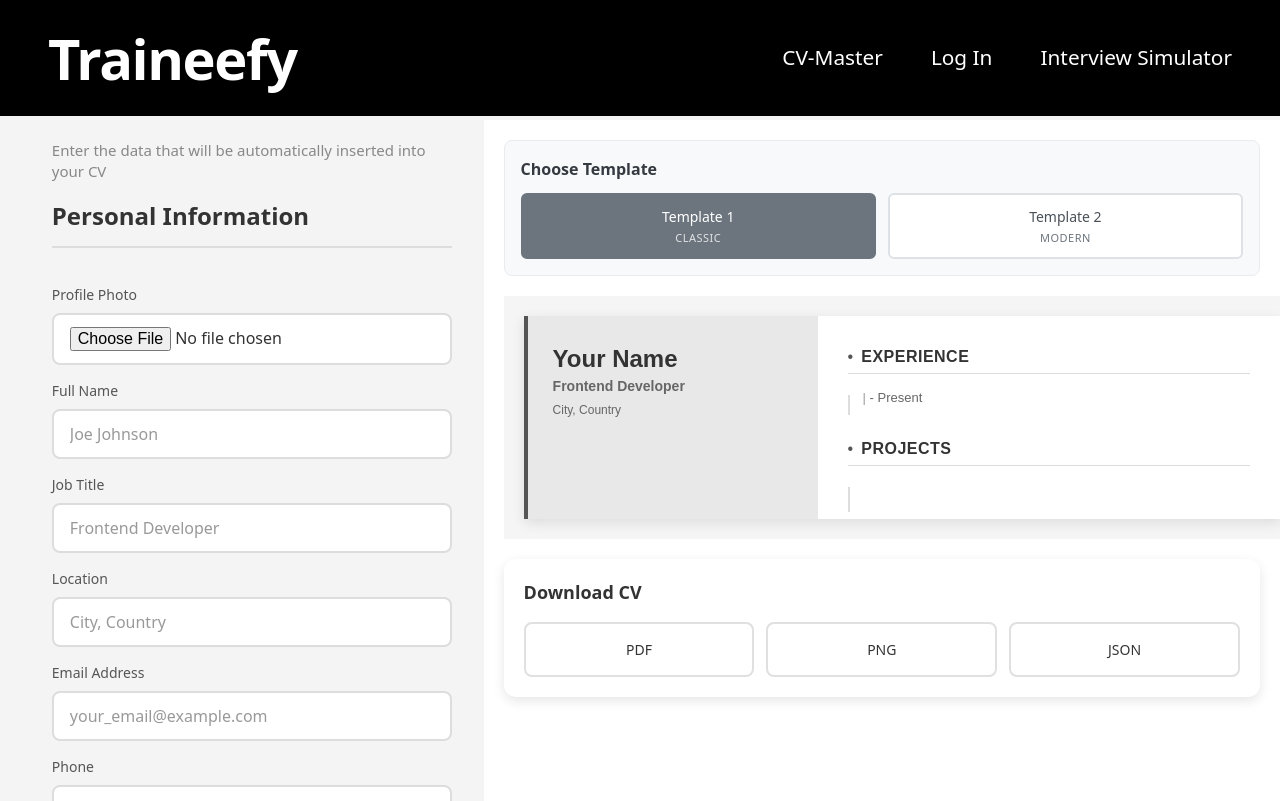
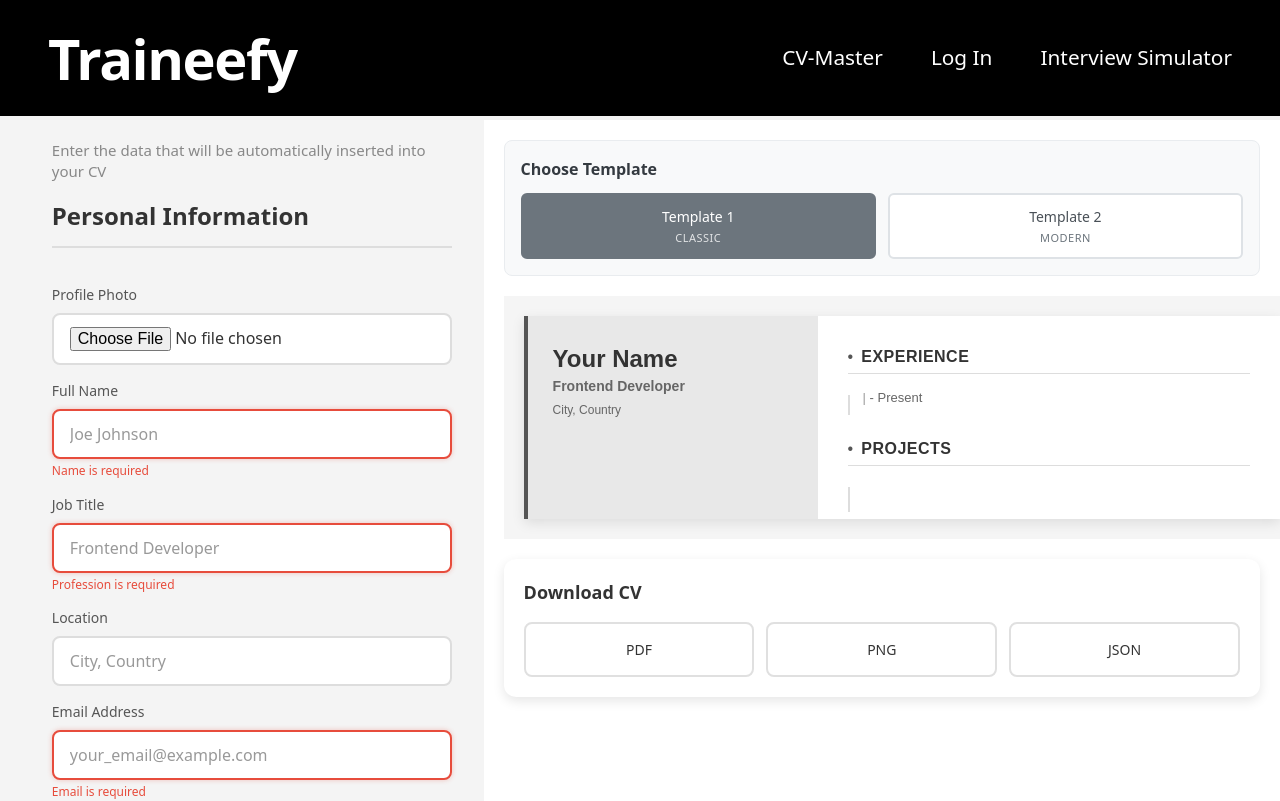
Before and after one commit to AnnKuts/NuHz-hackathon, a React (Vite) app in the folder frontend/: page /master-cv in a window 1280 px wide. Shown: the top 801 px of the page. Built offline with nearby package versions, Linux system fonts and the light colour scheme.

Commit message:
add: data validation

```diff
--- a/frontend/src/components/ExportButtons/ExportButtons.tsx
+++ b/frontend/src/components/ExportButtons/ExportButtons.tsx
@@ -2,6 +2,7 @@ import React, { useState } from 'react';
 import { CVExporter } from '../../utils/cvExport';
 import type { ExportButtonsProps, ExportOptions } from '../../types/forms';
 import { EXPORT_BUTTONS_CONFIG, EXPORT_MESSAGES } from '../../constants/exportButtons';
+import { validateCV } from '../../utils/validation';
 import './ExportButtons.scss';
 
 export const ExportButtons: React.FC<ExportButtonsProps> = ({
@@ -14,6 +15,12 @@ export const ExportButtons: React.FC<ExportButtonsProps> = ({
   const handleExport = async (format: ExportOptions['format']) => {
     if (!previewRef.current) {
       alert(EXPORT_MESSAGES.ELEMENT_NOT_FOUND);
+      return;
+    }
+
+    const validation = validateCV(cvData);
+    if (!validation.isValid) {
+      alert(`Form validation errors:\n${validation.errors.map(e => e.message).join('\n')}`);
       return;
     }
 
--- a/frontend/src/components/MasterCV/BuilderCV.scss
+++ b/frontend/src/components/MasterCV/BuilderCV.scss
@@ -68,7 +68,6 @@
   }
 }
 
-// Template Selector Styles
 .template-selector {
   margin-bottom: 20px;
   padding: 16px;
--- a/frontend/src/components/MasterCV/MasterCV.scss
+++ b/frontend/src/components/MasterCV/MasterCV.scss
@@ -246,3 +246,17 @@
     margin-bottom: 0;
   }
 }
+
+// Стили для валидации
+.mastercv__form-input--error,
+.mastercv__form-textarea--error {
+  border-color: #e74c3c !important;
+  box-shadow: 0 0 5px rgba(231, 76, 60, 0.3);
+}
+
+.mastercv__form-error {
+  color: #e74c3c;
+  font-size: 12px;
+  margin-top: 4px;
+  line-height: 1.3;
+}
--- a/frontend/src/components/MasterCV/MasterCV.tsx
+++ b/frontend/src/components/MasterCV/MasterCV.tsx
@@ -1,14 +1,11 @@
-// Styles
 import "./MasterCV.scss";
 
-// Types
 import type { FormField, MasterCVProps } from "../../types/forms";
 
-// Config & Utils
 import { formConfig } from "../../config/formConfig";
 import { useFormChange, useProfileLinks, useProjects, useExperiences } from "../../utils/formHooks";
+import { useValidation } from "../../utils/validationHooks";
 
-// Form Components
 import { FileField } from "../../forms/cv_form/FileField";
 import { TextField } from "../../forms/cv_form/TextField";
 import { MultiInputField } from "../../forms/cv_form/MultiInputField";
@@ -20,6 +17,7 @@ const MasterCV = ({ formData, setFormData }: MasterCVProps) => {
   const profileLinks = useProfileLinks(formData, setFormData);
   const projects = useProjects(formData, setFormData);
   const experiences = useExperiences(formData, setFormData);
+  const { getFieldError } = useValidation(formData);
 
   const renderField = (field: FormField) => {
     const commonProps = { field, formData };
@@ -63,6 +61,7 @@ const MasterCV = ({ formData, setFormData }: MasterCVProps) => {
             onAdd={experiences.add}
             onRemove={experiences.remove}
             onUpdate={experiences.update}
+            getFieldError={getFieldError}
           />
         );
 
@@ -73,6 +72,7 @@ const MasterCV = ({ formData, setFormData }: MasterCVProps) => {
           <TextField
             {...commonProps}
             onChange={handleChange}
+            error={getFieldError(field.name)}
           />
         );
     }
--- a/frontend/src/components/MasterCV/PreviewCV.scss
+++ b/frontend/src/components/MasterCV/PreviewCV.scss
@@ -296,7 +296,6 @@ $accent-color: #4a90e2;
   @include last-child-no-margin;
 }
 
-// Alternative item styles (if used)
 .experience-item,
 .project-item {
   margin-bottom: 1.5rem;
--- a/frontend/src/forms/cv_form/TextField.tsx
+++ b/frontend/src/forms/cv_form/TextField.tsx
@@ -1,6 +1,10 @@
 import type { TextFieldProps } from "../types";
 
-export const TextField = ({ field, formData, onChange }: TextFieldProps) => {
+interface TextFieldWithValidationProps extends TextFieldProps {
+  error?: string;
+}
+
+export const TextField = ({ field, formData, onChange, error }: TextFieldWithValidationProps) => {
   if (field.type === 'textarea') {
     return (
       <div key={field.name} className="mastercv__form-group">
@@ -8,7 +12,7 @@ export const TextField = ({ field, formData, onChange }: TextFieldProps) => {
           {field.label}
         </label>
         <textarea
-          className="mastercv__form-textarea"
+          className={`mastercv__form-textarea ${error ? 'mastercv__form-textarea--error' : ''}`}
           id={field.name}
           name={field.name}
           value={formData[field.name as keyof typeof formData] as string}
@@ -16,6 +20,7 @@ export const TextField = ({ field, formData, onChange }: TextFieldProps) => {
           placeholder={field.placeholder}
           rows={field.rows || 4}
         />
+        {error && <div className="mastercv__form-error">{error}</div>}
       </div>
     );
   }
@@ -26,7 +31,7 @@ export const TextField = ({ field, formData, onChange }: TextFieldProps) => {
         {field.label}
       </label>
       <input
-        className="mastercv__form-input"
+        className={`mastercv__form-input ${error ? 'mastercv__form-input--error' : ''}`}
         type={field.inputType || 'text'}
         id={field.name}
         name={field.name}
@@ -34,6 +39,7 @@ export const TextField = ({ field, formData, onChange }: TextFieldProps) => {
         onChange={onChange}
         placeholder={field.placeholder}
       />
+      {error && <div className="mastercv__form-error">{error}</div>}
     </div>
   );
 };
--- a/frontend/src/types/cv.ts
+++ b/frontend/src/types/cv.ts
@@ -36,7 +36,6 @@ export interface FormData {
   interviewResults: string;
 }
 
-// Component interfaces
 export interface ContactItemProps {
   icon: string;
   text: string;
--- /dev/null
+++ b/frontend/src/utils/validation.ts
@@ -0,0 +1,61 @@
+import type { FormData } from '../types/cv';
+
+export interface ValidationError {
+  field: string;
+  message: string;
+}
+
+export interface ValidationResult {
+  isValid: boolean;
+  errors: ValidationError[];
+}
+
+export const isValidEmail = (email: string): boolean => {
+  return email.includes('@') && email.includes('.') && email.length > 5;
+};
+
+export const isValidPhone = (phone: string): boolean => {
+  const digits = phone.replace(/\D/g, '');
+  return digits.length >= 7 && digits.length <= 15;
+};
+
+export const isValidDate = (date: string): boolean => {
+  if (!date.trim()) return true;
+  return /^\d{4}$/.test(date) || /^\d{2}\/\d{4}$/.test(date) || /^\d{4}-\d{2}-\d{2}$/.test(date);
+};
+
+export const validateCV = (formData: FormData): ValidationResult => {
+  const errors: ValidationError[] = [];
+
+  if (!formData.name.trim()) {
+    errors.push({ field: 'name', message: "Name is required" });
+  }
+
+  if (!formData.profession.trim()) {
+    errors.push({ field: 'profession', message: "Profession is required" });
+  }
+
+  if (!formData.email.trim()) {
+    errors.push({ field: 'email', message: "Email is required" });
+  } else if (!isValidEmail(formData.email)) {
+    errors.push({ field: 'email', message: "Invalid email format" });
+  }
+
+  if (formData.phone.trim() && !isValidPhone(formData.phone)) {
+    errors.push({ field: 'phone', message: "Invalid phone format" });
+  }
+
+  formData.experiences.forEach((exp, index) => {
+    if (exp.startDate && !isValidDate(exp.startDate)) {
+      errors.push({ field: `experiences.${index}.startDate`, message: "Invalid date format" });
+    }
+    if (exp.endDate && !isValidDate(exp.endDate)) {
+      errors.push({ field: `experiences.${index}.endDate`, message: "Invalid date format" });
+    }
+  });
+
+  return {
+    isValid: errors.length === 0,
+    errors
+  };
+};
--- /dev/null
+++ b/frontend/src/utils/validationHooks.ts
@@ -0,0 +1,46 @@
+import { useState, useEffect } from 'react';
+import type { FormData } from '../types/cv';
+import { validateCV, type ValidationResult } from './validation';
+
+export const useValidation = (formData: FormData) => {
+  const [validationResult, setValidationResult] = useState<ValidationResult>({
+    isValid: true,
+    errors: []
+  });
+
+  // Валидация при изменении данных (с задержкой)
+  useEffect(() => {
+    const timer = setTimeout(() => {
+      const result = validateCV(formData);
+      setValidationResult(result);
+    }, 300); // Задержка 300мс чтобы не валидировать при каждом символе
+
+    return () => clearTimeout(timer);
+  }, [formData]);
+
+  // Получить ошибку для конкретного поля
+  const getFieldError = (fieldName: string): string | undefined => {
+    const error = validationResult.errors.find(err => err.field === fieldName);
+    return error?.message;
+  };
+
+  // Проверить, есть ли ошибка в поле
+  const hasFieldError = (fieldName: string): boolean => {
+    return validationResult.errors.some(err => err.field === fieldName);
+  };
+
+  // Валидировать только конкретное поле
+  const validateField = (fieldName: string): boolean => {
+    const result = validateCV(formData);
+    const fieldHasError = result.errors.some(err => err.field === fieldName);
+    return !fieldHasError;
+  };
+
+  return {
+    isValid: validationResult.isValid,
+    errors: validationResult.errors,
+    getFieldError,
+    hasFieldError,
+    validateField
+  };
+};
```
Also changed, not shown: frontend/src/forms/cv_form/ExperienceListField.tsx (+30 -11 lines).
